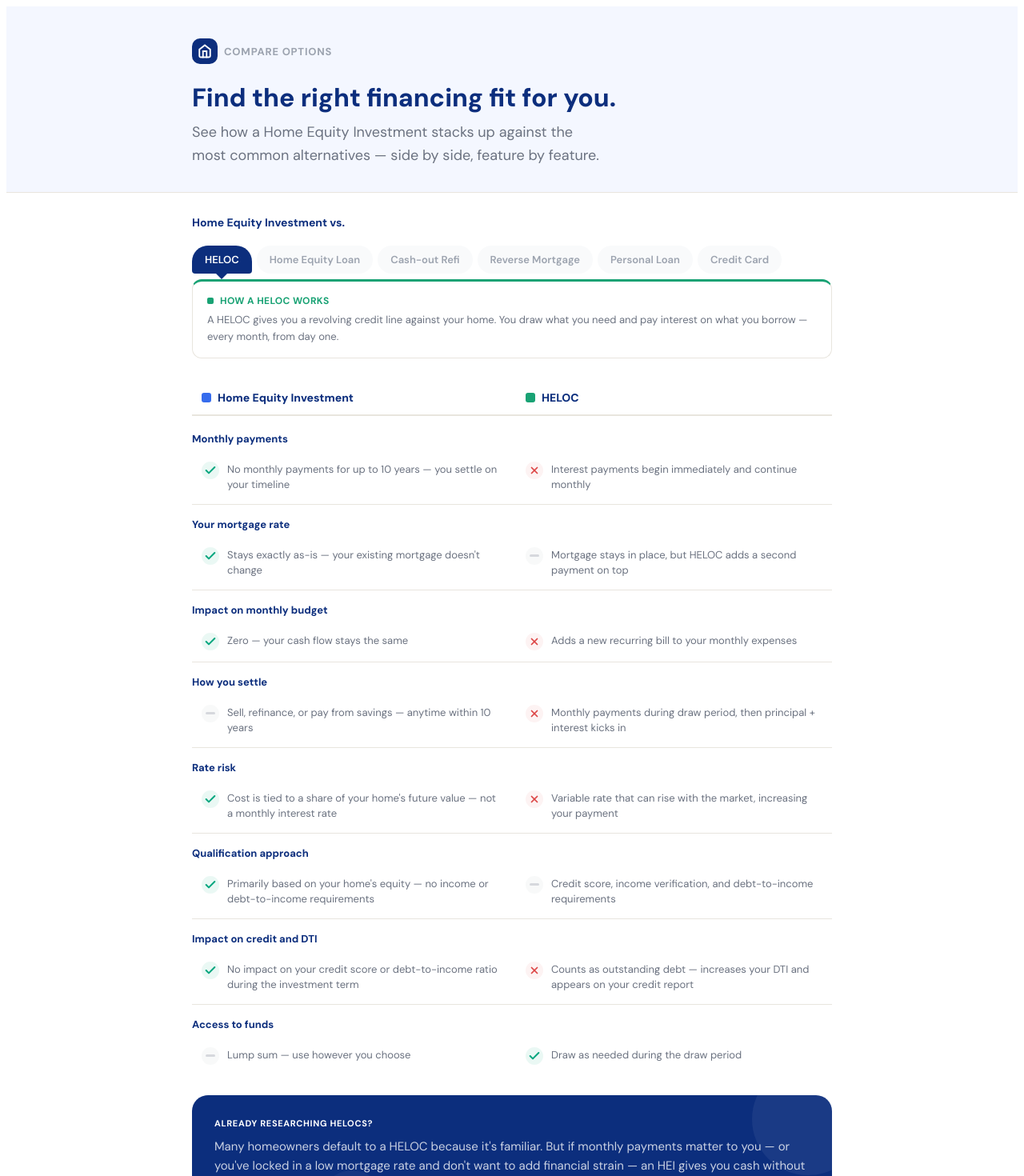
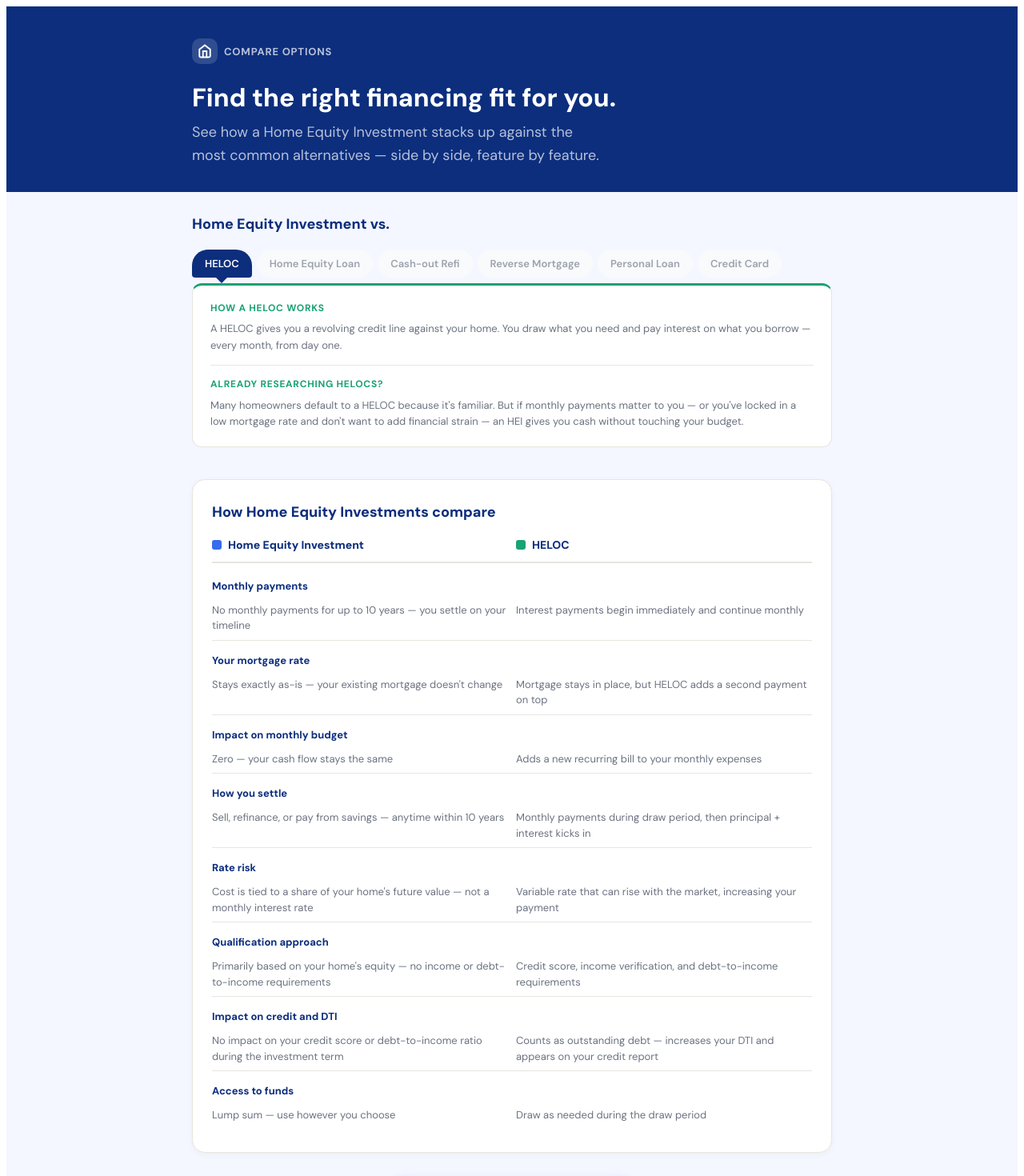
Before and after one commit to mcarl-hometap/comparison-app, a React (Vite) app: page / in a window 1280 px wide. Shown: the top 1470 px of the page at 80% size. Built offline with nearby package versions, Linux system fonts and the light colour scheme.

Commit message:
Update to v11 comparison tool

```diff
--- a/src/App.jsx
+++ b/src/App.jsx
@@ -374,44 +374,6 @@ const COMPARISONS = {
 
 /* ─── Components ─── */
 
-function VerdictIcon({ verdict, size = 18 }) {
-  const G = BRAND.green;
-  const R = BRAND.red;
-  const M = BRAND.gray500;
-  if (verdict === "win") {
-    return (
-      <div style={{
-        width: size + 4, height: size + 4, borderRadius: "50%", background: `${G}15`,
-        display: "flex", alignItems: "center", justifyContent: "center", flexShrink: 0,
-      }}>
-        <svg width={size - 2} height={size - 2} viewBox="0 0 24 24" fill="none" stroke={G} strokeWidth="3" strokeLinecap="round" strokeLinejoin="round">
-          <polyline points="20 6 9 17 4 12" />
-        </svg>
-      </div>
-    );
-  }
-  if (verdict === "lose") {
-    return (
-      <div style={{
-        width: size + 4, height: size + 4, borderRadius: "50%", background: `${R}10`,
-        display: "flex", alignItems: "center", justifyContent: "center", flexShrink: 0,
-      }}>
-        <svg width={size - 4} height={size - 4} viewBox="0 0 24 24" fill="none" stroke={R} strokeWidth="3" strokeLinecap="round">
-          <line x1="18" y1="6" x2="6" y2="18" /><line x1="6" y1="6" x2="18" y2="18" />
-        </svg>
-      </div>
-    );
-  }
-  return (
-    <div style={{
-      width: size + 4, height: size + 4, borderRadius: "50%", background: `${M}12`,
-      display: "flex", alignItems: "center", justifyContent: "center", flexShrink: 0,
-    }}>
-      <div style={{ width: size - 6, height: 3, borderRadius: 2, background: `${M}60` }} />
-    </div>
-  );
-}
-
 function CompRow({ feature, hei, other, otherColor, index, visible }) {
   const delay = 0.04 * index;
   return (
@@ -422,7 +384,7 @@ function CompRow({ feature, hei, other, otherColor, index, visible }) {
     }}>
       {/* Feature label */}
       <div style={{
-        fontSize: 13, fontWeight: 700, color: BRAND.dark, padding: "16px 0 10px",
+        fontSize: 13, fontWeight: 700, color: BRAND.dark, padding: "16px 0 8px",
         borderTop: index > 0 ? `1px solid ${BRAND.border}` : "none",
         fontFamily: BRAND.font,
       }}>
@@ -431,26 +393,14 @@ function CompRow({ feature, hei, other, otherColor, index, visible }) {
 
       {/* Two-column comparison */}
       <div style={{ display: "flex", gap: 10, paddingBottom: 4 }}>
-        <div style={{
-          flex: 1, display: "flex", gap: 10, alignItems: "flex-start",
-          borderRadius: BRAND.radius.md, padding: "10px 12px",
-        }}>
-          <VerdictIcon verdict={hei.verdict} />
-          <div style={{
-            fontSize: 13, color: BRAND.gray600, lineHeight: 1.5,
-          }}>
+        <div style={{ flex: 1, padding: "4px 0" }}>
+          <div style={{ fontSize: 13, color: BRAND.gray600, lineHeight: 1.5 }}>
             {hei.text}
           </div>
         </div>
 
-        <div style={{
-          flex: 1, display: "flex", gap: 10, alignItems: "flex-start",
-          borderRadius: BRAND.radius.md, padding: "10px 12px",
-        }}>
-          <VerdictIcon verdict={other.verdict} />
-          <div style={{
-            fontSize: 13, color: BRAND.gray600, lineHeight: 1.5,
-          }}>
+        <div style={{ flex: 1, padding: "4px 0" }}>
+          <div style={{ fontSize: 13, color: BRAND.gray600, lineHeight: 1.5 }}>
             {other.text}
           </div>
         </div>
@@ -515,13 +465,12 @@ export default function ComparisonTool() {
   ];
 
   return (
-    <div style={{ fontFamily: BRAND.font, background: BRAND.white, minHeight: "100vh" }}>
+    <div style={{ fontFamily: BRAND.font, background: "#F4F7FF", minHeight: "100vh" }}>
       <link href="https://fonts.googleapis.com/css2?family=DM+Sans:wght@400;500;600;700;800&display=swap" rel="stylesheet" />
 
       {/* Header */}
       <div style={{
-        background: "#F4F7FF", padding: "40px 24px 32px",
-        borderBottom: `1px solid ${BRAND.border}`,
+        background: BRAND.blue700, padding: "40px 24px 32px",
       }}>
         <div style={{ maxWidth: 800, margin: "0 auto" }}>
           <div style={{
@@ -529,7 +478,7 @@ export default function ComparisonTool() {
           }}>
             <div style={{
               width: 32, height: 32, borderRadius: 10,
-              background: BRAND.blue700,
+              background: "rgba(255,255,255,0.15)",
               display: "flex", alignItems: "center", justifyContent: "center",
             }}>
               <svg width="18" height="18" viewBox="0 0 24 24" fill="none" stroke={BRAND.white} strokeWidth="2.5" strokeLinecap="round">
@@ -537,20 +486,20 @@ export default function ComparisonTool() {
                 <polyline points="9 22 9 12 15 12 15 22" />
               </svg>
             </div>
-            <span style={{ fontSize: 13, fontWeight: 700, color: BRAND.gray500, letterSpacing: "0.06em", textTransform: "uppercase" }}>
+            <span style={{ fontSize: 13, fontWeight: 700, color: "rgba(255,255,255,0.7)", letterSpacing: "0.06em", textTransform: "uppercase" }}>
               Compare Options
             </span>
           </div>
 
           <h1 style={{
-            fontSize: 32, fontWeight: 800, color: BRAND.blue700, lineHeight: 1.15, margin: "0 0 10px",
+            fontSize: 32, fontWeight: 800, color: BRAND.white, lineHeight: 1.15, margin: "0 0 10px",
             opacity: loaded ? 1 : 0, transform: loaded ? "translateY(0)" : "translateY(10px)",
             transition: "all 0.5s cubic-bezier(0.22, 1, 0.36, 1)",
           }}>
             Find the right financing fit for you.
           </h1>
           <p style={{
-            fontSize: 18, color: BRAND.gray600, margin: 0, lineHeight: 1.6, maxWidth: 520,
+            fontSize: 18, color: "rgba(255,255,255,0.7)", margin: 0, lineHeight: 1.6, maxWidth: 520,
             opacity: loaded ? 1 : 0, transform: loaded ? "translateY(0)" : "translateY(10px)",
             transition: "all 0.5s cubic-bezier(0.22, 1, 0.36, 1) 0.08s",
           }}>
@@ -568,7 +517,7 @@ export default function ComparisonTool() {
           {!isMobile && (
             <div style={{ marginBottom: 0, position: "relative", zIndex: 1 }}>
               <div style={{
-                fontSize: 14, fontWeight: 700, color: BRAND.blue700,
+                fontSize: 18, fontWeight: 800, color: BRAND.blue700,
                 fontFamily: BRAND.font, marginBottom: 20,
               }}>
                 Home Equity Investment vs.
@@ -610,7 +559,7 @@ export default function ComparisonTool() {
           {isMobile && (
             <div style={{ marginBottom: 4, position: "relative" }}>
               <div style={{
-                fontSize: 14, fontWeight: 700, color: BRAND.blue700,
+                fontSize: 18, fontWeight: 800, color: BRAND.blue700,
                 marginBottom: 8, fontFamily: BRAND.font,
               }}>
                 Home Equity Investment vs.
@@ -648,23 +597,45 @@ export default function ComparisonTool() {
 
           {/* Description panel */}
           <div style={{
-            padding: "16px 18px", borderRadius: BRAND.radius.md,
+            padding: "20px 22px", borderRadius: BRAND.radius.md,
             background: BRAND.white,
             border: `1.5px solid ${BRAND.border}`,
             borderTop: `3px solid ${comp.color}`,
             opacity: visible ? 1 : 0,
             transition: "opacity 0.25s ease",
           }}>
-            <div style={{ display: "flex", alignItems: "center", gap: 8, marginBottom: 6 }}>
-              <div style={{ width: 8, height: 8, borderRadius: 2, background: comp.color }} />
-              <span style={{ fontSize: 12, fontWeight: 700, color: comp.color, letterSpacing: "0.03em" }}>
+            <div style={{
+              fontSize: 12, fontWeight: 700, color: comp.color,
+              letterSpacing: "0.06em", textTransform: "uppercase", marginBottom: 8,
+            }}>
               {comp.summaryLabel}
-              </span>
             </div>
             <div style={{ fontSize: 13, color: BRAND.gray600, lineHeight: 1.55 }}>
               {comp.summary}
             </div>
+            <div style={{ fontSize: 13, color: BRAND.gray600, lineHeight: 1.55, marginTop: 14, paddingTop: 14, borderTop: `1px solid ${BRAND.border}` }}>
+              <div style={{
+                fontSize: 12, fontWeight: 700, color: comp.color,
+                letterSpacing: "0.06em", textTransform: "uppercase", marginBottom: 8,
+              }}>
+                {comp.bottomLine.hook}
               </div>
+              {comp.bottomLine.text}
+            </div>
+          </div>
+        </div>
+
+        {/* Comparison table card */}
+        <div style={{
+          background: BRAND.white, borderRadius: BRAND.radius.lg, padding: "28px 24px",
+          border: `1px solid ${BRAND.border}`, boxShadow: "0 2px 8px rgba(0,0,0,0.04)",
+        }}>
+          {/* Table title */}
+          <div style={{
+            fontSize: 18, fontWeight: 800, color: BRAND.dark, marginBottom: 20,
+            fontFamily: BRAND.font,
+          }}>
+            How Home Equity Investments compare
           </div>
 
           {/* Column headers */}
@@ -672,18 +643,18 @@ export default function ComparisonTool() {
             display: "flex", gap: 10, marginBottom: 4, padding: "0 0 12px",
             borderBottom: `2px solid ${BRAND.border}`,
           }}>
-          <div style={{ flex: 1, display: "flex", alignItems: "center", gap: 8, padding: "0 12px" }}>
+            <div style={{ flex: 1, display: "flex", alignItems: "center", gap: 8 }}>
               <div style={{ width: 12, height: 12, borderRadius: 3, background: BRAND.blue100 }} />
               <span style={{ fontSize: 14, fontWeight: 800, color: BRAND.dark }}>Home Equity Investment</span>
             </div>
-          <div style={{ flex: 1, display: "flex", alignItems: "center", gap: 8, padding: "0 12px" }}>
+            <div style={{ flex: 1, display: "flex", alignItems: "center", gap: 8 }}>
               <div style={{ width: 12, height: 12, borderRadius: 3, background: comp.color }} />
               <span style={{ fontSize: 14, fontWeight: 800, color: BRAND.dark }}>{comp.label}</span>
             </div>
           </div>
 
           {/* Comparison rows */}
-        <div style={{ marginBottom: 8 }}>
+          <div style={{ marginBottom: 0 }}>
             {comp.rows.map((row, i) => (
               <CompRow
                 key={`${comparing}-${i}`}
@@ -696,29 +667,10 @@ export default function ComparisonTool() {
               />
             ))}
           </div>
-
-        {/* Bottom line — contextual insight per product */}
-        <div style={{
-          background: BRAND.blue700, borderRadius: BRAND.radius.xl, padding: "28px 28px",
-          marginTop: 24, marginBottom: 28, position: "relative", overflow: "hidden",
-        }}>
-          <div style={{ position: "absolute", top: -40, right: -40, width: 140, height: 140, borderRadius: "50%", background: "rgba(255,255,255,0.06)" }} />
-          <div style={{ position: "absolute", bottom: -20, left: "20%", width: 80, height: 80, borderRadius: "50%", background: "rgba(255,255,255,0.04)" }} />
-          <div style={{ position: "relative", zIndex: 1 }}>
-            <div style={{
-              fontSize: 11, fontWeight: 700, color: BRAND.white,
-              letterSpacing: "0.06em", textTransform: "uppercase", marginBottom: 10,
-            }}>
-              {comp.bottomLine.hook}
-            </div>
-            <div style={{ fontSize: 15, color: "rgba(255,255,255,0.78)", lineHeight: 1.65 }}>
-              {comp.bottomLine.text}
-            </div>
-          </div>
         </div>
 
         {/* CTA */}
-        <div style={{ display: "flex", flexDirection: "column", alignItems: "center" }}>
+        <div style={{ display: "flex", flexDirection: "column", alignItems: "center", marginTop: 32 }}>
           <button style={{
             width: 300, background: BRAND.blue100, color: BRAND.white, border: "none",
             borderRadius: BRAND.radius.md, padding: "16px 0", fontSize: 16,
```
Lines whose indentation alone changed are shown as unchanged.
